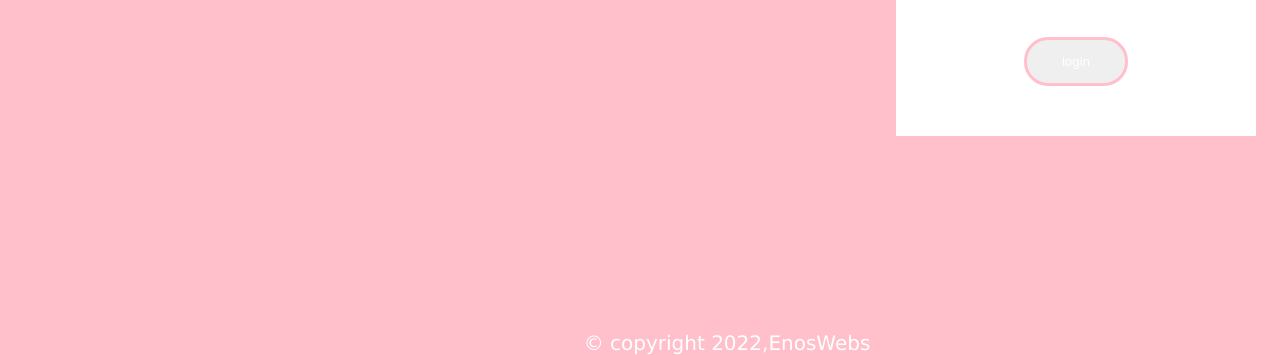
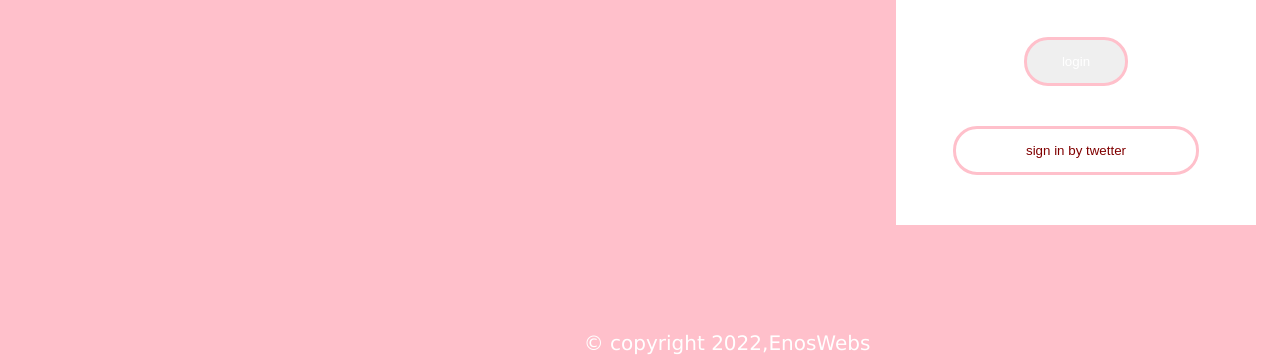
Before and after one commit to dorc-cp/LMS, a plain HTML site: page index.html in a window 1280 px wide. Shown: the part 530-885 px from the top of the page. Drawn offline with Linux system fonts and the light colour scheme; files whose address does not match are found by name.

Commit message:
Update index.html

```diff
--- a/index.html
+++ b/index.html
@@ -75,6 +75,20 @@ border-color: yellow;
 .box input[type="submit"]:hover{
 	background: green;
 }
+.box input[type="twetter"]{
+    border: 0;
+	background: none;
+	display: block;
+	margin: 20px auto;
+	text-align: center;
+	border: 3px solid pink;
+	padding: 14px 10px;
+	width: 220px;
+	color: maroon;
+	border-radius: 24px;
+	transition: 0.25px;
+}
+
 </style>
 </head>
 <body>
@@ -84,6 +98,8 @@ border-color: yellow;
          <input type="text"name=""placeholder="enter username"id="username">
          <input type="password"name=""placeholder="enter password"id="password">
          <input type="submit"name=""value="login"onclick="validate()">
+	 <input type="twetter" name=""value="sign in by twetter"onclick="validate()">
+
     </form>
 	</div>
 <h2>WELCOME BACK.</h2>
```
